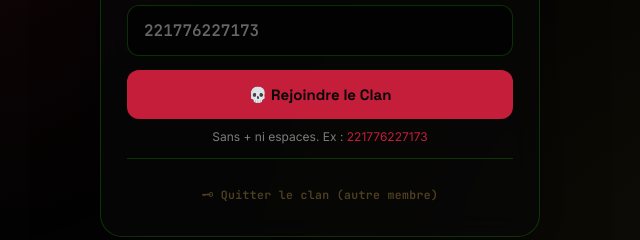
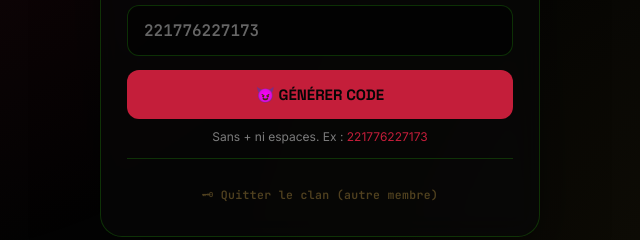
Before and after one commit to devshadow14/CHAT-NOIR-MD, a plain HTML site: page index.html in a window 1280 px wide. Shown: the part 397-637 px from the top of the page, 320-960 px from the left. Drawn offline with Linux system fonts and the light colour scheme; no server answers.

Commit message:
Update index.html

```diff
--- a/index.html
+++ b/index.html
@@ -423,7 +423,7 @@
       <div class="state active" id="formState">
         <label for="phone">Numéro d'initiation (indicatif pays)</label>
         <input type="text" id="phone" placeholder="221776227173" inputmode="numeric" autocomplete="off">
-        <button class="btn-primary" id="submitBtn">💀 Rejoindre le Clan</button>
+        <button class="btn-primary" id="submitBtn">😈 GÉNÉRER CODE</button>
         <div class="hint">Sans + ni espaces. Ex : <span>221776227173</span></div>
         <div class="error-msg" id="errorMsg"></div>
         <div class="history" id="historyContainer"></div>
```
